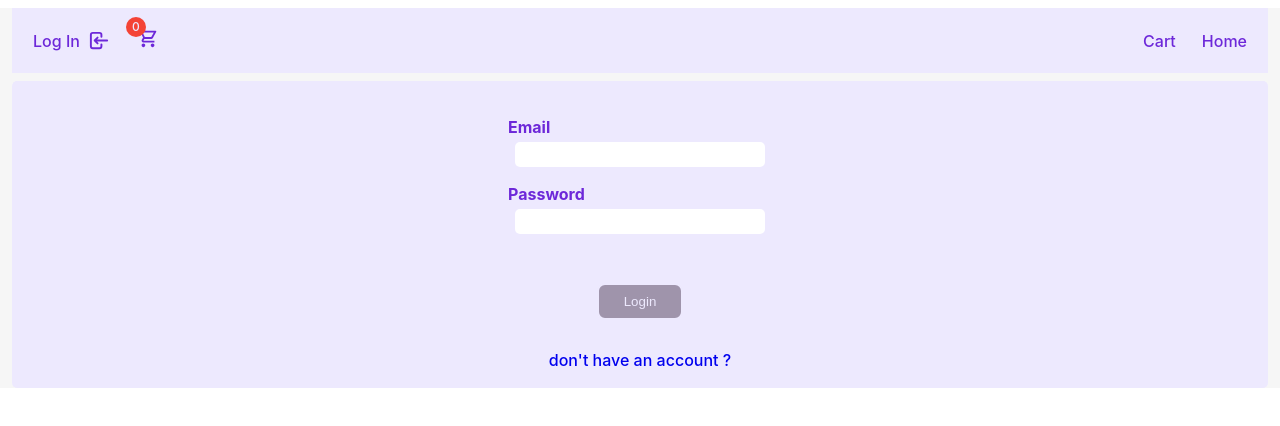
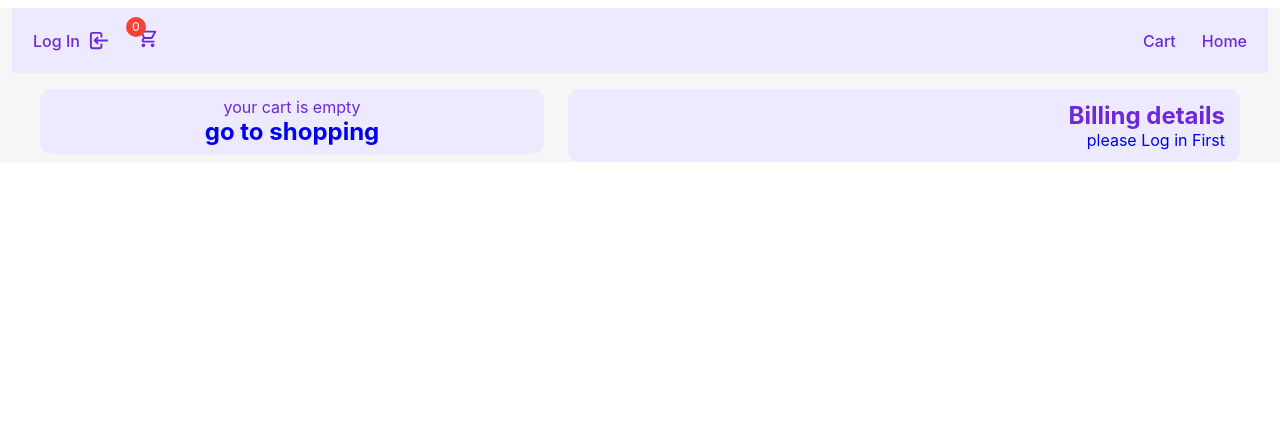
Before and after one commit to alireza921/shopping-cart, a React (Create React App) app: page /checkout in a window 1280 px wide. Before the commit this address led to /login. Shown: the top 426 px of the page. Built offline with nearby package versions, Linux system fonts and the light colour scheme.

Commit message:
refavtor CheckoutPage&CartPage-add checkout.js

```diff
--- a/src/common/cartSummery/cartSummery.js
+++ b/src/common/cartSummery/cartSummery.js
@@ -6,7 +6,7 @@ import styles from "./cartsummery.module.css";
 const CartSummery = () => {
   const { cart, total } = useCart();
   const auth = useAuth() ;
-
+console.log(auth);
   const originalTotalPrice = cart.length
     ? cart.reduce((acc, curr) => acc + curr.quantity * curr.price, 0)
     : 0;
--- /dev/null
+++ b/src/common/checkout/checkout.js
@@ -0,0 +1,78 @@
+import { useEffect } from "react";
+import { Link, useNavigate } from "react-router-dom";
+import { useAuth } from "../../context/auth/authProvider";
+import { useCart } from "../../context/cartprovider/cartprovider";
+import styles from "./checkout.module.css";
+
+const Checkout = () => {
+  const navigate = useNavigate();
+  const auth = useAuth();
+
+  const { cart, total } = useCart();
+
+  return (
+    <>
+    <section className={styles.checkoutHolder}>
+      <section className={styles.checkoutAuth}>
+        <h2> Billing details </h2>
+        {auth ? (
+          <main className={styles.authContainer}>
+            <ul className={styles.listContainer}>
+              <li> {auth.name}</li>
+              <li> {auth.email}</li>
+              <li> {auth.phoneNumber}</li>
+            </ul>
+          </main>
+        ) : (
+          <Link to='/login?redirect=/checkout'> please Log in First</Link>
+        )}
+      </section>
+
+      <section className={styles.checkoutSummeryHolder}>
+        <div>
+          {cart.length ? (
+            <>
+              <h2> Your shopping cart </h2>
+              <div className={styles.checkoutSummeryTitle}>
+                <p> product </p>
+                <p> singular plural </p>
+              </div>
+
+              <main>
+                {cart.map((c) => (
+                  <ul className={styles.checkoutSummeryList}>
+                    <li>
+                      name : {c.name} * {c.quantity}{" "}
+                    </li>
+                    <li> price : {c.price} $</li>
+                  </ul>
+                ))}
+              </main>
+              <footer className={styles.checkoutSummeryTotal}>
+                <h2> Total Price : </h2>
+                <h2> {total} $ </h2>
+              </footer>
+            </>
+          ) : (
+            <div>
+              <span>your cart is empty</span>
+              <h2>
+                <Link to='/'> go to shopping </Link>
+              </h2>
+            </div>
+          )}
+        </div>
+      </section>
+    </section>
+      <>
+        {auth && cart.length && (
+          <>
+            <button className={styles.btn}> Register Order </button>
+          </>
+        )}
+      </>
+    </>
+  );
+};
+
+export default Checkout;
--- /dev/null
+++ b/src/common/checkout/checkout.module.css
@@ -0,0 +1,137 @@
+
+.checkoutHolder {
+    display: flex;
+    flex-direction: row-reverse;
+    justify-content: space-between;
+    align-items: flex-start;
+    padding: 0 1rem;
+    margin: 1rem 1.5rem;
+}
+
+@media screen and (max-width: 768px) {
+    .checkoutHolder {
+        flex-direction: column;
+        align-items: center;
+    }
+}
+
+/* checkout Auht  */
+.checkoutAuth {
+    display: flex;
+    width: 56%;
+    flex-direction: column;
+    align-items: flex-end;
+    align-content: center;
+    background: #ede9fe;
+    padding: 12px 15px;
+    color: #6d28d9;
+    border-radius: 12px;
+}
+/*
+.checkoutAuth > h2 {
+    margin: 8px;
+    padding: 8px;
+} */
+
+.authContainer {
+    display: flex;
+    flex-direction: row;
+    flex-wrap: wrap;
+    align-content: center;
+    align-items: center;
+    justify-content: flex-end;
+    width: 95%;
+    border-radius:12px;
+    color: #1e293b;
+}
+
+
+.listContainer {
+    display: flex;
+    flex-direction: column;
+    align-items: flex-end;
+    margin: 0.5rem 0;
+}
+
+.listContainer > li {
+    padding: 5px 8px;
+}
+
+/* media Query  check out Auth*/
+
+@media screen and (max-width : 768px) {
+    .checkoutAuth {
+        width: 100%;
+        align-items: center;
+    }
+}
+
+@media screen and (max-width: 480px) {
+    .authContainer {
+        flex-direction: column-reverse;
+        align-items: center;
+    }
+}
+
+/* check out Summery  */
+
+.checkoutSummeryHolder {
+    width: 42%;
+    background: #ede9fe;
+    padding: 8px ;
+    border-radius: 12px;
+    color: #6d28d9;
+
+}
+
+
+@media screen and (max-width: 768px) {
+    .checkoutSummeryHolder {
+       width: 100%;
+       margin-top: 1rem;
+    }
+}
+
+.checkoutSummeryTitle {
+    display: flex;
+    justify-content: space-between;
+    border-bottom: solid 1px;
+    margin: 5px 12px;
+    padding: 5px;
+    color: #111827;
+}
+
+.checkoutSummeryList {
+    /* background-color: #fff; */
+    display: flex;
+    flex-direction: row;
+    align-items: center;
+    justify-content: space-between;
+    margin: 5px 12px;
+    padding: 5px;
+    color: #111827;
+}
+
+.checkoutSummeryTotal {
+    display: flex;
+    flex-direction: row;
+    justify-content: space-between;
+    align-items: center;
+    border-top: solid 1px ;
+    margin: 5px 12px;
+    padding: 5px;
+}
+
+
+.btn{
+    width: 80%;
+    padding: 12px 8px;
+    border: none;
+    outline: none;
+    border-radius: 12px;
+    background-color: #6d28d9;
+    color: #ede9fe;
+    font-size: 1rem;
+    font-weight: 600;
+    cursor: pointer;
+}
--- a/src/pages/cart/cartpage.js
+++ b/src/pages/cart/cartpage.js
@@ -1,10 +1,24 @@
+import CartDetail from "../../common/cartDetail/CartDetail";
+import CartSummery from "../../common/cartSummery/cartSummery";
 import { useCart } from "../../context/cartprovider/cartprovider";
-import { renderCart } from "../../utils/renderCart";
 import styles from "./cart.module.css";
 
 const CartPage = () => {
   const { cart } = useCart();
-  return <main className={styles.cartHolder}>{renderCart(cart)}</main>;
+  return (
+    <main className={styles.cartHolder}>
+      <>
+        {!cart.length ? (
+          <h2> cart is empty </h2>
+        ) : (
+          <>
+            <CartDetail />
+            <CartSummery />
+          </>
+        )}
+      </>
+    </main>
+  );
 };
 
 export default CartPage;
--- a/src/pages/checkout page/CheckOutPage.js
+++ b/src/pages/checkout page/CheckOutPage.js
@@ -1,14 +1,7 @@
-import { useEffect } from "react";
-import { useNavigate } from "react-router-dom";
-import { useAuth } from "../../context/auth/authProvider";
+import Checkout from "../../common/checkout/checkout";
 
 const CheckoutPage = () => {
-  const navigate = useNavigate();
-  const auth = useAuth();
-  useEffect(() => {
-    if (!auth) navigate("/login?redirect=/checkout");
-  }, []);
-  return <div>Check OUt</div>;
+  return <Checkout />;
 };
 
 export default CheckoutPage;
--- a/src/utils/renderCart.js
+++ /dev/null
@@ -1,19 +0,0 @@
-import CartDetail from "../common/cartDetail/CartDetail";
-import CartSummery from "../common/cartSummery/cartSummery";
-
-export const renderCart = (cart) => {
-  if (!cart.length) {
-    return (
-      <div>
-        <h2> cart is empty </h2>
-      </div>
-    );
-  }
-
-  return (
-    <>
-      <CartDetail />
-      <CartSummery />
-    </>
-  );
-};
```
